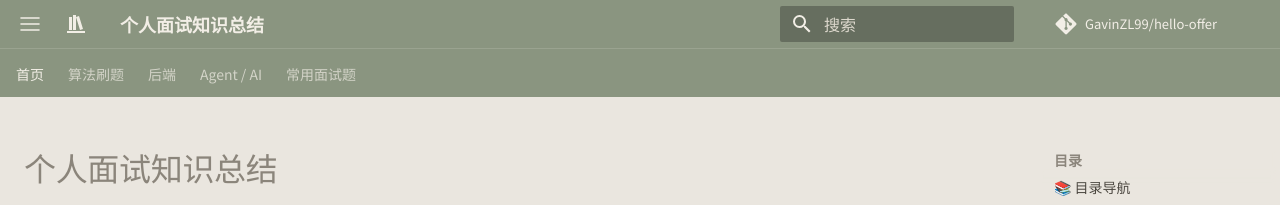
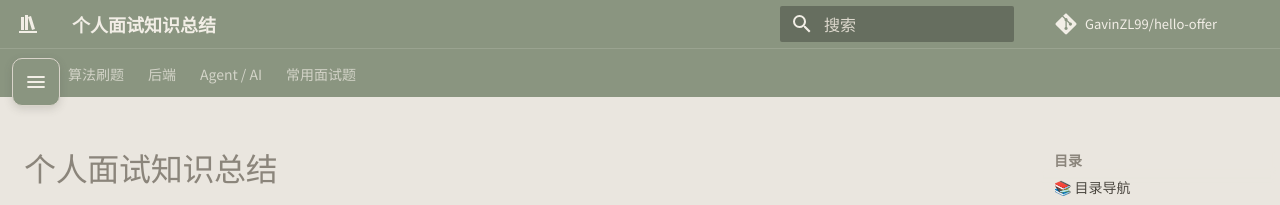
Before and after one commit to GavinZL99/hello-offer, an MkDocs documentation site: the page built from docs/index.md, in a window 1280 px wide. Shown: the top 205 px of the page. Built offline with MkDocs 1.6.1 and Material for MkDocs 9.7.7, drawn with Linux system fonts in a browser that asks for light colours; comment, search, counter and statistics services are not loaded.

```diff
--- a/docs/javascripts/extra.js
+++ b/docs/javascripts/extra.js
@@ -6,22 +6,20 @@
   }
 
   ready(function () {
-    var headerInner = document.querySelector('.md-header__inner');
-    if (headerInner) {
+    // 悬浮抽屉按钮(挂在 body,跨页面导航常驻)
     var btn = document.createElement('button');
-      btn.className = 'md-icon nav-toggle';
-      btn.setAttribute('aria-label', '导航抽屉');
+    btn.className = 'nav-toggle';
     btn.type = 'button';
+    btn.setAttribute('aria-label', '打开导航');
     btn.innerHTML =
-        '<svg xmlns="http://www.w3.org/2000/svg" viewBox="0 0 24 24">' +
-        '<path fill="currentColor" d="M3 6h18M3 12h18M3 18h18" ' +
-        'stroke="currentColor" stroke-width="1.6" stroke-linecap="round"/></svg>';
-      headerInner.insertBefore(btn, headerInner.firstChild);
+      '<svg xmlns="http://www.w3.org/2000/svg" viewBox="0 0 24 24" aria-hidden="true">' +
+      '<path fill="none" stroke="currentColor" stroke-width="1.8" ' +
+      'stroke-linecap="round" d="M4 7h16M4 12h16M4 17h16"/></svg>';
+    document.body.appendChild(btn);
     btn.addEventListener('click', function (e) {
       e.preventDefault();
       document.body.classList.toggle('nav-open');
     });
-    }
 
     var backdrop = document.createElement('div');
     backdrop.className = 'nav-backdrop';
@@ -34,11 +32,11 @@
       if (e.key === 'Escape') document.body.classList.remove('nav-open');
     });
 
-    // 点击抽屉内链接后收起
-    document.querySelectorAll('.md-sidebar--primary .md-nav__link').forEach(function (a) {
-      a.addEventListener('click', function () {
-        document.body.classList.remove('nav-open');
-      });
+    // 事件委托:点抽屉内链接后收起(适配 instant 导航)
+    document.addEventListener('click', function (e) {
+      if (!document.body.classList.contains('nav-open')) return;
+      var t = e.target.closest && e.target.closest('.md-sidebar--primary a');
+      if (t) document.body.classList.remove('nav-open');
     });
   });
 })();
--- a/docs/stylesheets/extra.css
+++ b/docs/stylesheets/extra.css
@@ -95,16 +95,24 @@ body {
 
 .nav-toggle {
   display: none;
+  position: fixed;
+  top: calc(var(--md-header-height, 2.4rem) + .5rem);
+  left: .6rem;
+  z-index: 6;
+  width: 2.4rem;
+  height: 2.4rem;
+  padding: 0;
   align-items: center;
   justify-content: center;
-  width: 2rem;
-  height: 2rem;
-  margin: 0 .1rem 0 .3rem;
-  padding: 0;
-  background: transparent;
-  border: none;
+  background: var(--md-primary-fg-color);
   color: var(--md-primary-bg-color);
+  border: 1px solid var(--md-default-fg-color--lightest);
+  border-radius: .5rem;
   cursor: pointer;
+  box-shadow: 0 .15rem .4rem rgba(74, 70, 63, .18);
+}
+.nav-toggle:hover {
+  filter: brightness(1.05);
 }
 .nav-toggle svg { width: 1.2rem; height: 1.2rem; }
 
```
Lines whose indentation alone changed are shown as unchanged.
